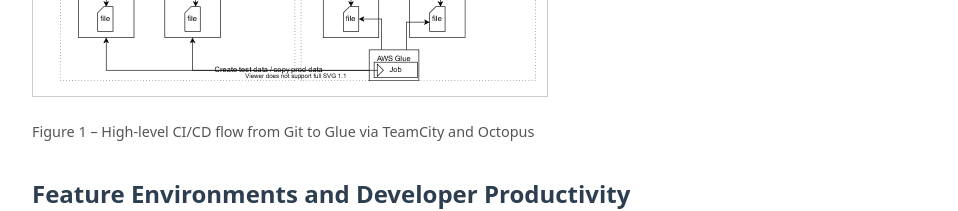
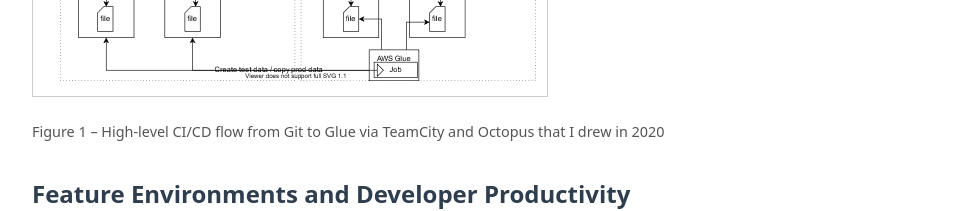
Before and after one commit to avandaleJohn/glue-deployments, a plain HTML site: page docs/index.html in a window 1280 px wide. Shown: the part 1680-1891 px from the top of the page, without its empty margins (0-958 px from the left). Drawn offline with Linux system fonts and the light colour scheme.

Commit message:
updated figure

```diff
--- a/docs/index.html
+++ b/docs/index.html
@@ -85,7 +85,7 @@
   </p>
 
   <img src="assets/artefacts-provisioning.png" alt="CI/CD Pipeline Diagram">
-  <figcaption>Figure 1 – High-level CI/CD flow from Git to Glue via TeamCity and Octopus</figcaption>
+  <figcaption>Figure 1 – High-level CI/CD flow from Git to Glue via TeamCity and Octopus that I drew in 2020</figcaption>
 
   <h2>Feature Environments and Developer Productivity</h2>
   <p>
```
